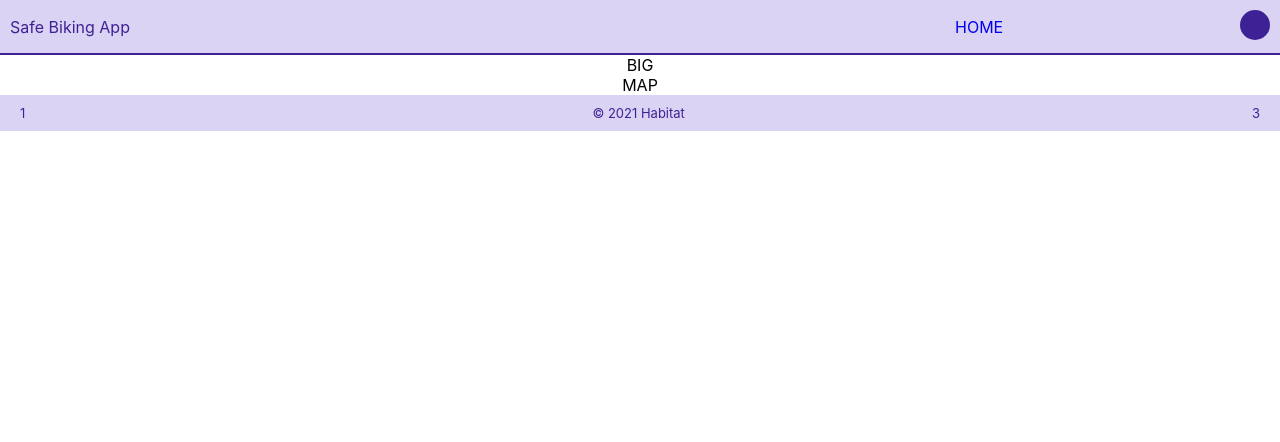
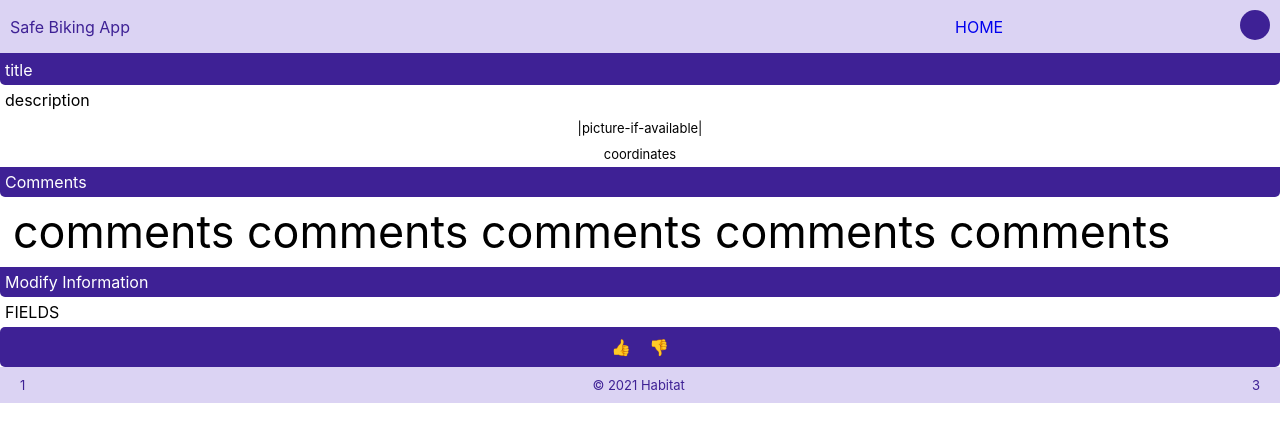
Before and after one commit to SafeBikingApp/SafeBikingRepo, a React (Create React App) app in the folder client/: page / in a window 1280 px wide. Shown: the top 442 px of the page. Built offline with nearby package versions, Linux system fonts and the light colour scheme.

Commit message:
Progress on components

```diff
--- a/client/src/App.js
+++ b/client/src/App.js
@@ -17,8 +17,8 @@ function App() {
             <div>
               <Header />
                 <Switch>
-                    <Route exact path="/" component={Map}/>
-                    <Route exact path="/issue" component={Issue} />
+                    <Route exact path="/issue" component={Map}/>
+                    <Route exact path="/" component={Issue} />
                     <Route exact path="/report_issue" component={ReportIssue} />
                     <Route exact path="/user_interface" component={UserInterface} />
                     <Route exact path="/user_login" component={UserLogin} />
--- a/client/src/components/CSS/CardReportissue.css
+++ b/client/src/components/CSS/CardReportissue.css
@@ -0,0 +1,3 @@
+.cardreportissue-wrapper {
+    border-radius: 20px 20px 20px 0px;
+}
--- a/client/src/components/CSS/Comments.css
+++ b/client/src/components/CSS/Comments.css
@@ -0,0 +1,6 @@
+.comments-wrapper {
+    color: black;
+    text-align: left;
+    margin: 8px;
+    font-size: 3.5vw;
+}
--- a/client/src/components/CSS/Issue.css
+++ b/client/src/components/CSS/Issue.css
@@ -0,0 +1,45 @@
+.issue-wrapper {
+    color: white;
+}
+
+.issue-title {
+    border-radius: 0px 0px 5px 5px;
+    padding: 5px;
+    margin: 0 0 3px 0;
+    text-align: left;
+}
+
+.issue-section-container {
+    margin: 5px;
+    color: black;
+    text-align: left;
+}
+
+.issue-center {
+    display: flex;
+    justify-content: center;
+    font-size: small;
+}
+
+.issue-section {
+
+}
+
+.issue-img {
+    height: 70%;
+    width: auto;
+    margin: 10px;
+}
+
+.issue-modify-show {
+    display: block;
+}
+
+.issue-modify-hide {
+    display: none;
+}
+
+.issue-votes {
+    border-radius: 5px;
+    padding: 5px;
+}
--- a/client/src/components/Comments.js
+++ b/client/src/components/Comments.js
@@ -5,7 +5,7 @@ function Comments() {
 
     return (
         <div className="comments-wrapper">
-
+            comments comments comments comments comments
         </div>
     )
 };
--- a/client/src/components/Issue.js
+++ b/client/src/components/Issue.js
@@ -1,13 +1,51 @@
 import React, {useState} from "react";
 import "./CSS/Issue.css";
 import Comments from "./Comments";
+import Votes from "./Votes";
 
-function Issue() {
+function Issue(props) {
+
+    const [creator, setCreator] = useState(true);
 
     return (
         <div className="issue-wrapper">
-        <div className=""></div>
-        <div className=""><Comments /></div>
+            <div className="issue-section">
+                <div className="issue-title dark-color-bg">
+                    {props.title}
+{/* DELETE LINE */}title
+                </div>
+                <div className="issue-section-container">
+                    {props.description}
+{/* DELETE LINE */}description
+                </div>
+                <div className="issue-section-container">
+{/* DELETE LINE */}<span className="issue-img issue-center">|picture-if-available|</span>
+                    <span className={props.picture ? "issue-section issue-center issue-modify-show" : "issue-section issue-modify-hide"}>
+                        <img className="issue-img light-color-bg" src={`${props.picture}`} alt={props.title} />
+                    </span>
+                    <span className="issue-center">{props.coordinates}
+{/* DELETE LINE */}coordinates
+                    </span>
+                </div>
+            </div>
+            <div className="issue-section">
+                <div className="issue-title dark-color-bg">
+                    Comments
+                </div>
+                <div className="issue-section-container"><Comments /></div>
+            </div>
+{/* USER MODIFICATION */}
+            <div className={creator ? "issue-section issue-modify-show" : "issue-section issue-modify-hide"}>
+                <div className="issue-title dark-color-bg">
+                    Modify Information
+                </div>
+                <div className="issue-section-container">
+                 FIELDS
+                </div>
+            </div>
+            <div className="issue-section dark-color-bg issue-votes">
+                <Votes />
+            </div>
         </div>
     )
 };
```
